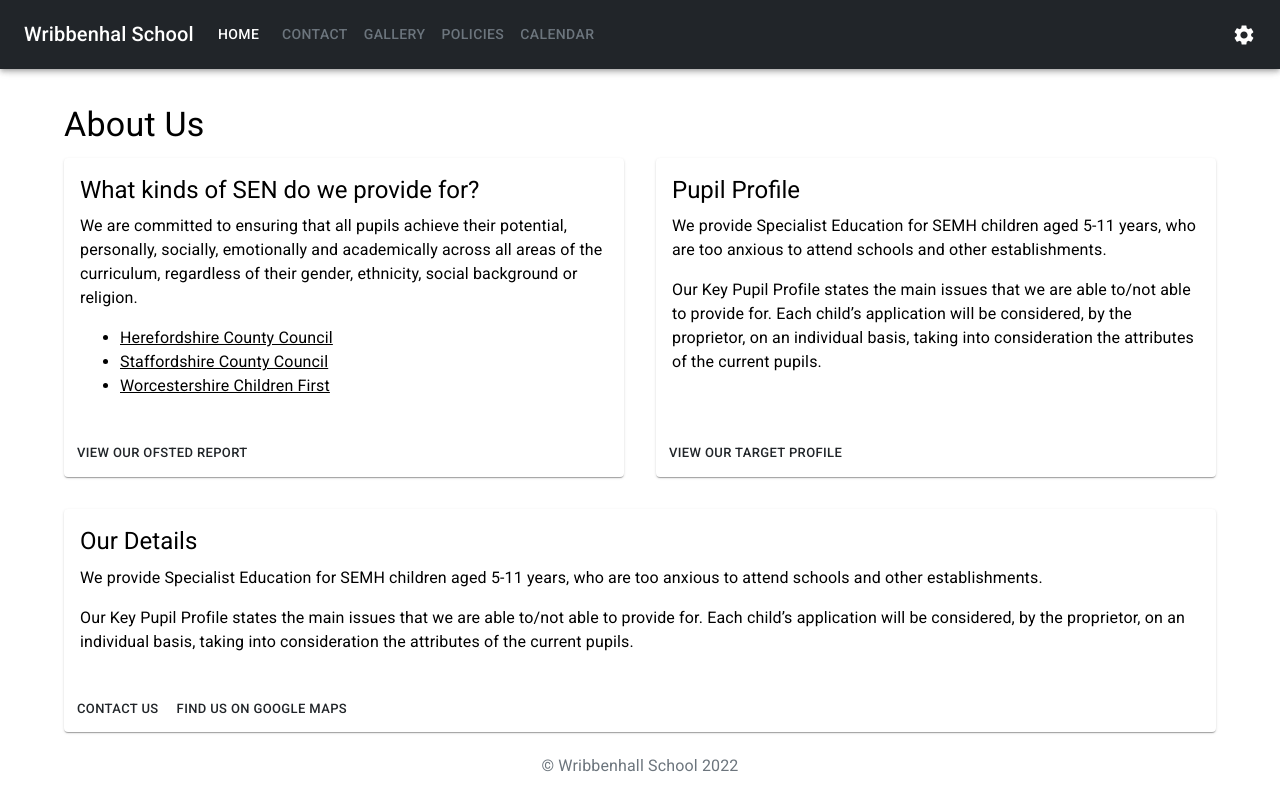
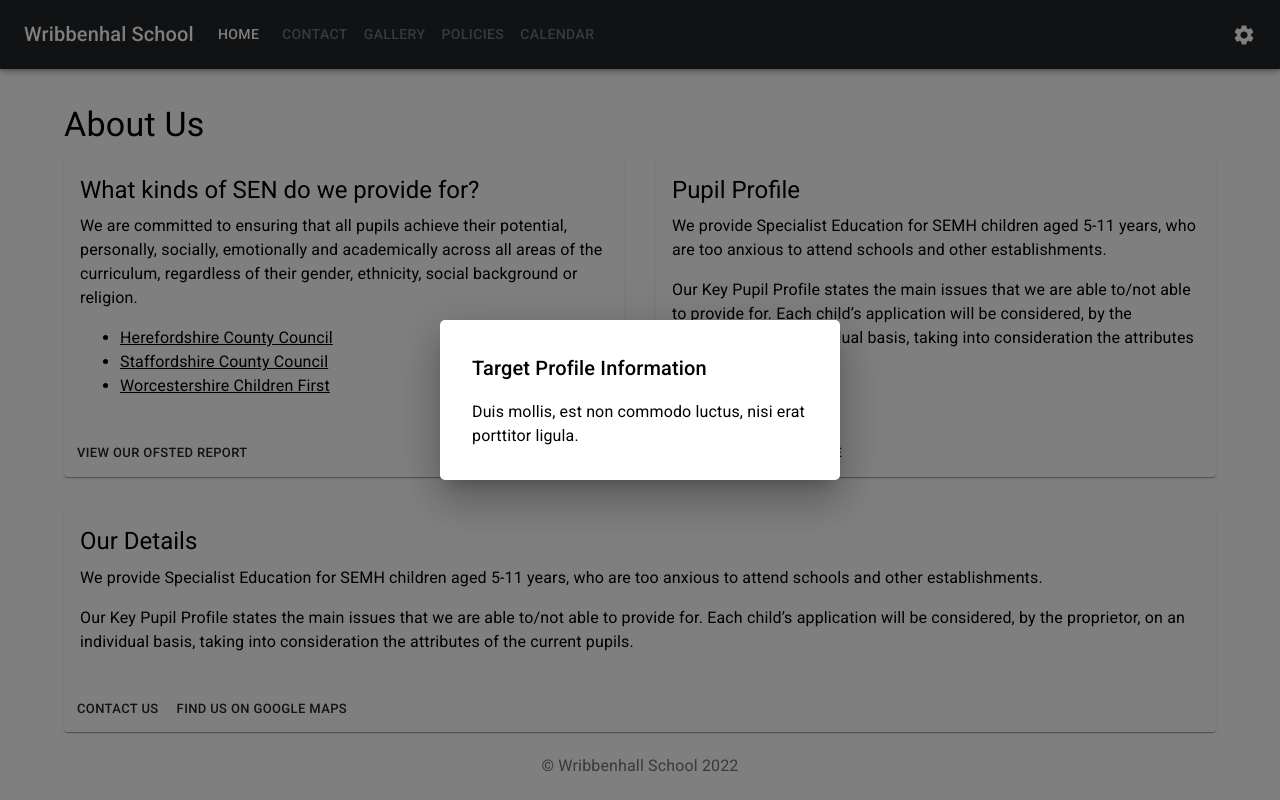
Before and after one commit to WribbenhallSchool/wribbenhallschool.github.io, a React (Create React App) app: page / in a window 1280 px wide. Both pictures are taken after a click on the button "VIEW OUR TARGET PROFILE". Shown: the part 1115-1915 px from the top of the page. Built offline with nearby package versions, Linux system fonts and the light colour scheme.

Commit message:
added additional modals

```diff
--- a/src/pages/home/AboutSection.jsx
+++ b/src/pages/home/AboutSection.jsx
@@ -5,7 +5,7 @@ import CardContent from "@mui/material/CardContent";
 import Grid from "@mui/material/Grid";
 import Typography from "@mui/material/Typography";
 
-const AboutSection = () => {
+const AboutSection = ({ setTargetModalOpen }) => {
 	return (
 		<section>
 			<Typography variant='h4' gutterBottom>
@@ -97,7 +97,14 @@ const AboutSection = () => {
 							</Typography>
 						</CardContent>
 						<CardActions>
-							<Button size='small'>View Our Target Profile</Button>
+							<Button
+								size='small'
+								onClick={() => {
+									setTargetModalOpen(true);
+								}}
+							>
+								View Our Target Profile
+							</Button>
 						</CardActions>
 					</Card>
 				</Grid>
--- a/src/pages/home/Home.jsx
+++ b/src/pages/home/Home.jsx
@@ -9,11 +9,14 @@ import SchoolSection from "./SchoolSection";
 import ResourcesModal from "./modals/ResourcesModal";
 import SpacesModal from "./modals/SpacesModal";
 import AnimalsModal from "./modals/AnimalsModal";
+import TargetProfileModal from "./modals/TargetProfileModal";
 
 export default function Album() {
+	// Modal Logic
 	const [resourcesModalOpen, setResourcesModalOpen] = useState(false);
 	const [spacesModalOpen, setSpacesModalOpen] = useState(false);
 	const [animalsModalOpen, setAnimalsModalOpen] = useState(false);
+	const [targetModalOpen, setTargetModalOpen] = useState(false);
 
 	return (
 		<main>
@@ -24,11 +27,14 @@ export default function Album() {
 					setSpacesModalOpen={setSpacesModalOpen}
 					setAnimalsModalOpen={setAnimalsModalOpen}
 				/>
-				<AboutSection />
+				<AboutSection setTargetModalOpen={setTargetModalOpen} />
 			</Container>
+
+			{/* Information Modals */}
 			<ResourcesModal isOpen={resourcesModalOpen} setOpen={setResourcesModalOpen} />
 			<SpacesModal isOpen={spacesModalOpen} setOpen={setSpacesModalOpen} />
 			<AnimalsModal isOpen={animalsModalOpen} setOpen={setAnimalsModalOpen} />
+			<TargetProfileModal isOpen={targetModalOpen} setOpen={setTargetModalOpen} />
 		</main>
 	);
 }
--- /dev/null
+++ b/src/pages/home/modals/TargetProfileModal.jsx
@@ -0,0 +1,28 @@
+import Box from "@mui/material/Box";
+import Typography from "@mui/material/Typography";
+import Modal from "@mui/material/Modal";
+import modalStyle from "./ModalStyle";
+
+const TargetProfileModal = ({ isOpen, setOpen }) => {
+	return (
+		<Modal
+			open={isOpen}
+			onClose={() => {
+				setOpen(false);
+			}}
+			aria-labelledby='modal-modal-title'
+			aria-describedby='modal-modal-description'
+		>
+			<Box sx={modalStyle}>
+				<Typography id='modal-modal-title' variant='h6' component='h2'>
+					Target Profile Information
+				</Typography>
+				<Typography id='modal-modal-description' sx={{ mt: 2 }}>
+					Duis mollis, est non commodo luctus, nisi erat porttitor ligula.
+				</Typography>
+			</Box>
+		</Modal>
+	);
+};
+
+export default TargetProfileModal;
```
